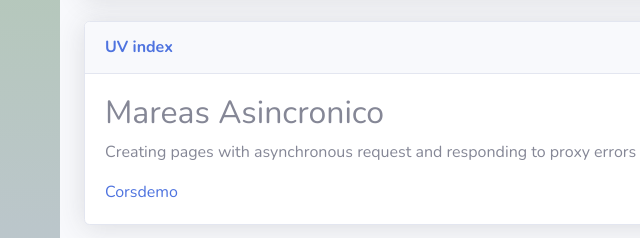
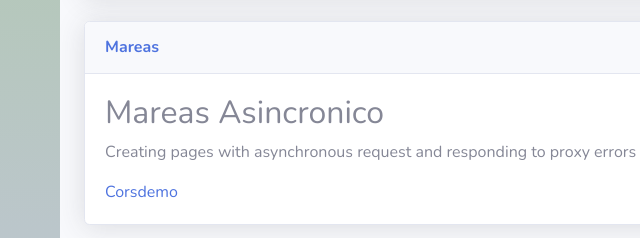
Before and after one commit to GeogeYaguana/DashBoard, a website with bundled scripts: page index.html in a window 1280 px wide. Shown: the part 1169-1407 px from the top of the page, 164-804 px from the left. Built offline with nearby package versions, Linux system fonts and the light colour scheme; no server answers.

Commit message:
Update index.html

```diff
--- a/index.html
+++ b/index.html
@@ -512,7 +512,7 @@
                                 <!-- Card Header - Dropdown -->
                                 <div
                                     class="card-header py-3 d-flex flex-row align-items-center justify-content-between">
-                                    <h6 class="m-0 font-weight-bold text-primary">UV index</h6>
+                                    <h6 class="m-0 font-weight-bold text-primary">Mareas</h6>
                                     <div class="dropdown no-arrow">
                                         <a class="dropdown-toggle" href="#" role="button" id="dropdownMenuLink"
                                             data-toggle="dropdown" aria-haspopup="true" aria-expanded="false">
```
